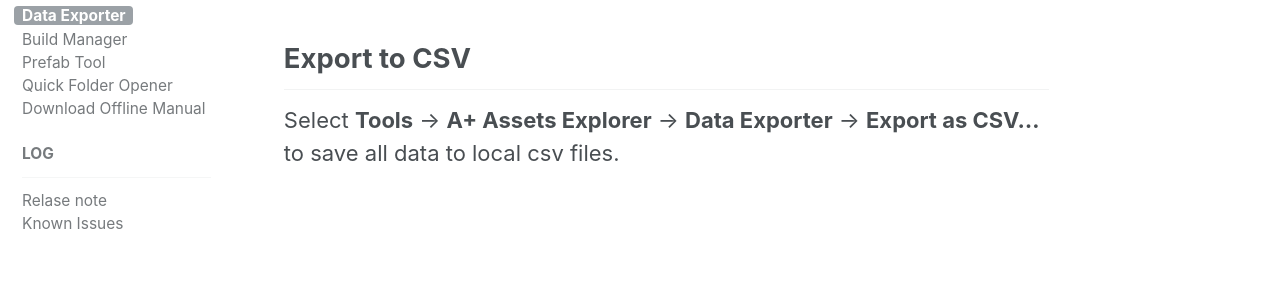
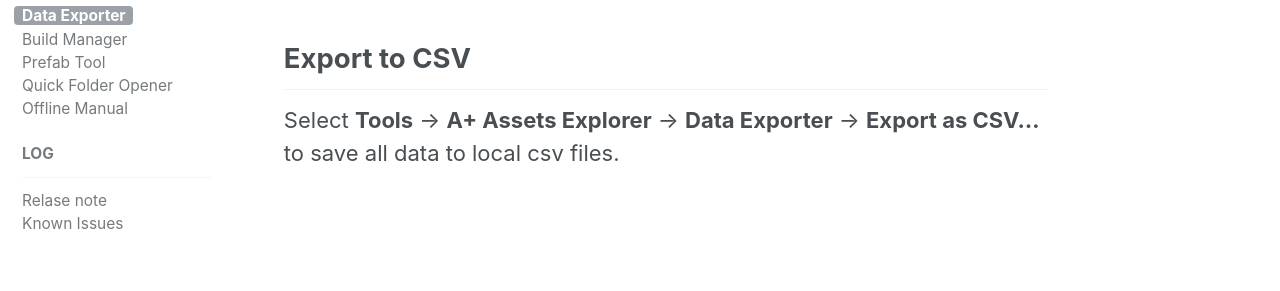
Before and after one commit to amloveyweb/amloveyweb.github.io, a Jekyll site: the page built from _pages/AssetsExplorer/data-exporter.md, in a window 1280 px wide. Shown: the part 508-799 px from the top of the page. Built offline with Jekyll 4.4.1, drawn with Linux system fonts in a browser that asks for light colours.

Commit message:
update nav

```diff
--- a/_data/navigation.yml
+++ b/_data/navigation.yml
@@ -42,7 +42,7 @@
         url: "/assets-explorer/prefab-tool"
       - title: "Quick Folder Opener"
         url: "/assets-explorer/quick-folder-opener/"
-      - title: "Download Offline Manual"
+      - title: "Offline Manual"
         url: "/assets-explorer/offline-manual/"
 
   - title: "Log"
```
